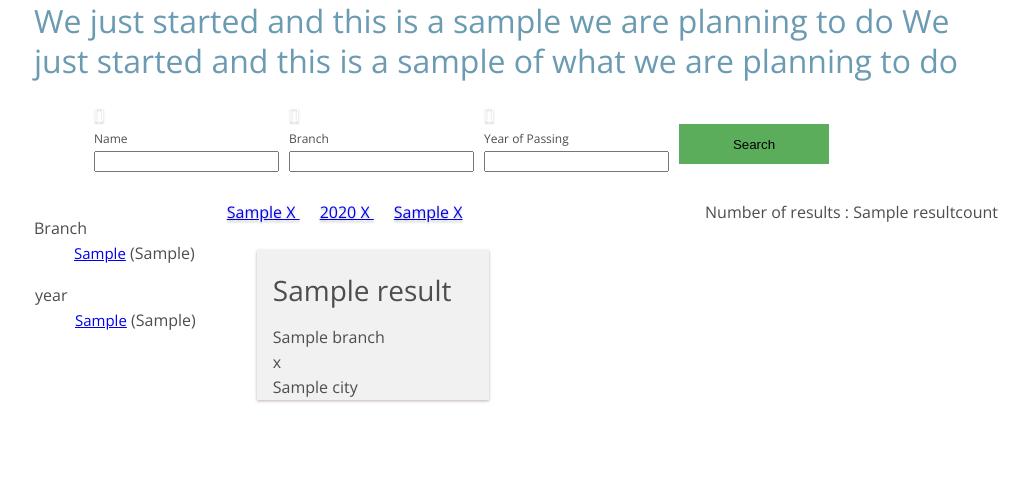
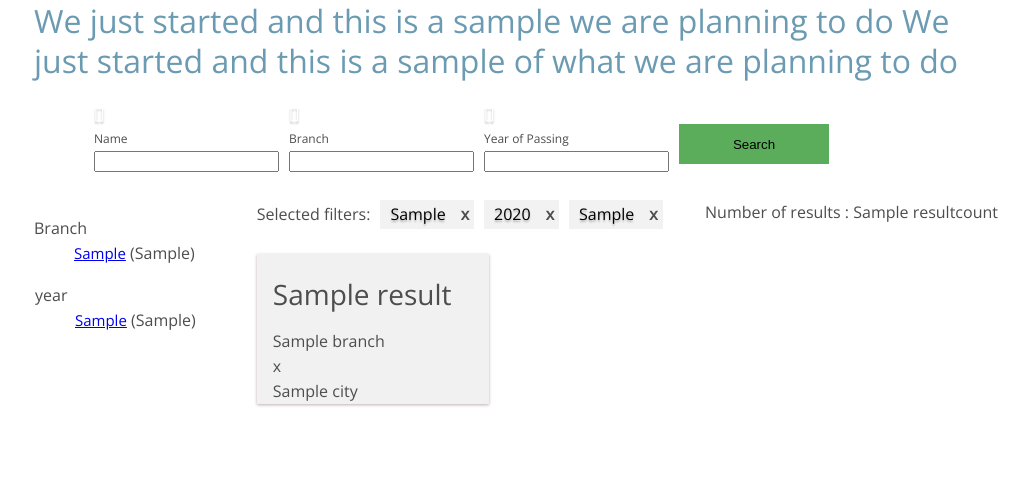
Before and after one commit to sriharimaneru/askra-repo, a Django app: template src/askra/templates/search/search.html in a window 1280 px wide. Shown: the part 134-617 px from the top of the page, without its empty margins (124-1153 px from the left). Run offline with Django 3.2, Linux system fonts and the light colour scheme; the template is opened without the code that fills it: most values are stand-ins (such as "Sample title", 1, 10 or a date in 2020); form fields are guessed from the names that the template uses.

Commit message:
Added styling for selected filters box

```diff
--- a/src/askra/static/css/style.css
+++ b/src/askra/static/css/style.css
@@ -503,8 +503,32 @@ div#facet-list a{
 	font-size: 15px;
 }
 
-#applied_facets .remove_facet{
-	padding-right: 20px;
+#applied_facets {
+	padding-left: 30px;
+}
+
+#applied_facets .remove_facet {
+	text-decoration: none;
+	color: black;
+}
+
+.remove_facet_div {
+	padding: 2px 5px;
+	padding-left: 10px;
+	margin-left: 10px;
+	background-color: #F2F2F2;
+	float: left;
+}
+
+#selected_filters_text {
+	float: left;
+	padding-top: 2px;
+}
+
+.bold-X {
+	font-size: 16px;
+	font-weight: bold;
+	margin-left: 15px;
 }
 
 .result_div{
--- a/src/askra/templates/search/search.html
+++ b/src/askra/templates/search/search.html
@@ -142,14 +142,29 @@
 <div id="search_results_panel" class="left">
     <div id="search_results_header">
         <div id="applied_facets" class="left">
+            {% if branch_facet_selected or year_facet_selected or city_facet_selected %}
+                <span id="selected_filters_text">Selected filters:</span>
+            {% endif %}
             {% if branch_facet_selected  %}
-                <a class="remove_facet" href="{{ request.get_full_path }}&amp;branch_facet=">{{ branch_facet_selected }} X </a>
+                <a class="remove_facet" href="{{ request.get_full_path }}&amp;branch_facet=">
+                    <div class="remove_facet_div">
+                        {{ branch_facet_selected }}<span class="bold-X">x</span>
+                    </div>
+                </a>
             {% endif %}
             {% if year_facet_selected  %}
-                <a class="remove_facet" href="{{ request.get_full_path }}&amp;year_of_passing_facet=">{{ year_facet_selected }} X </a>
+                <a class="remove_facet" href="{{ request.get_full_path }}&amp;year_of_passing_facet=">
+                    <div class="remove_facet_div">
+                        {{ year_facet_selected }}<span class="bold-X">x</span>
+                    </div>
+                </a>
             {% endif %}
             {% if city_facet_selected  %}
-                <a class="remove_facet" href="{{ request.get_full_path }}&amp;city_facet=">{{ city_facet_selected }} X </a>
+                <a class="remove_facet" href="{{ request.get_full_path }}&amp;city_facet=">
+                    <div class="remove_facet_div">
+                        {{ city_facet_selected }}<span class="bold-X">x</span>
+                    </div>
+                </a>
             {% endif %}
         </div>
         <div id="num_results" class="right">
```
